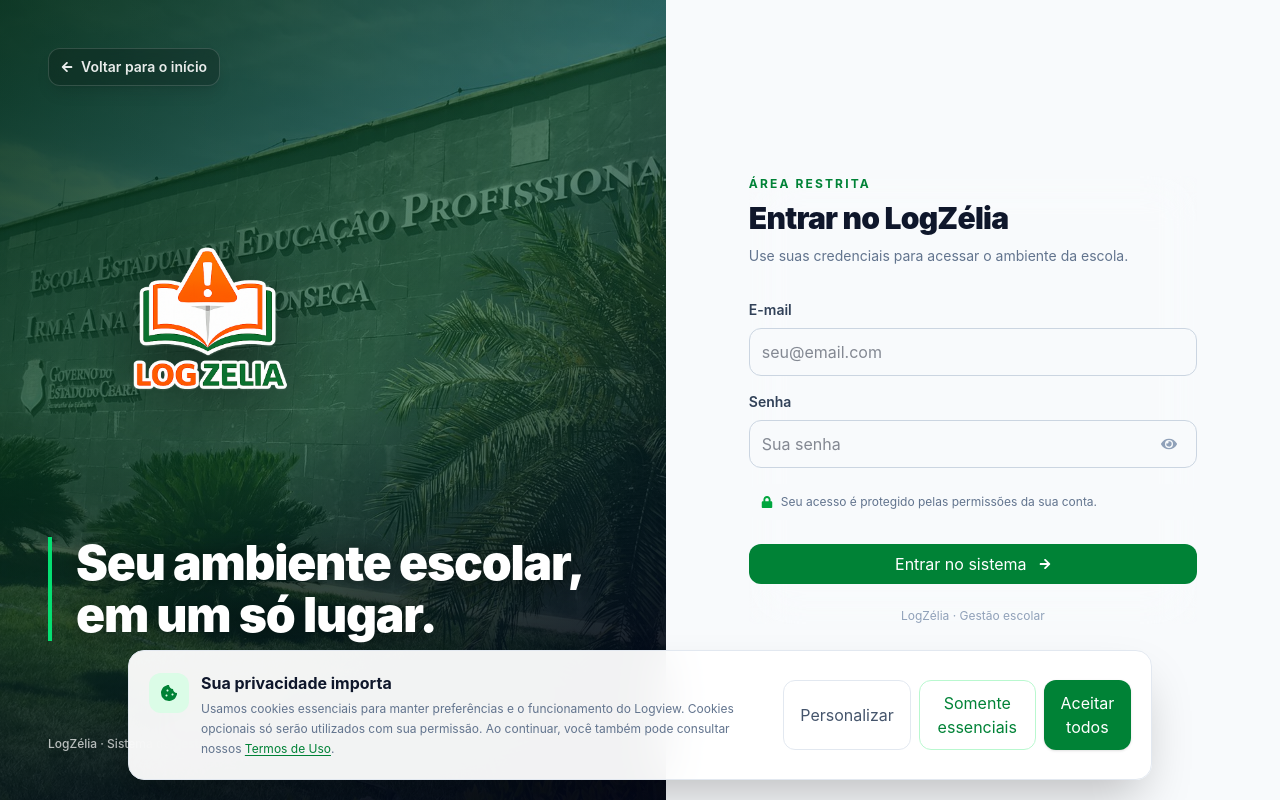
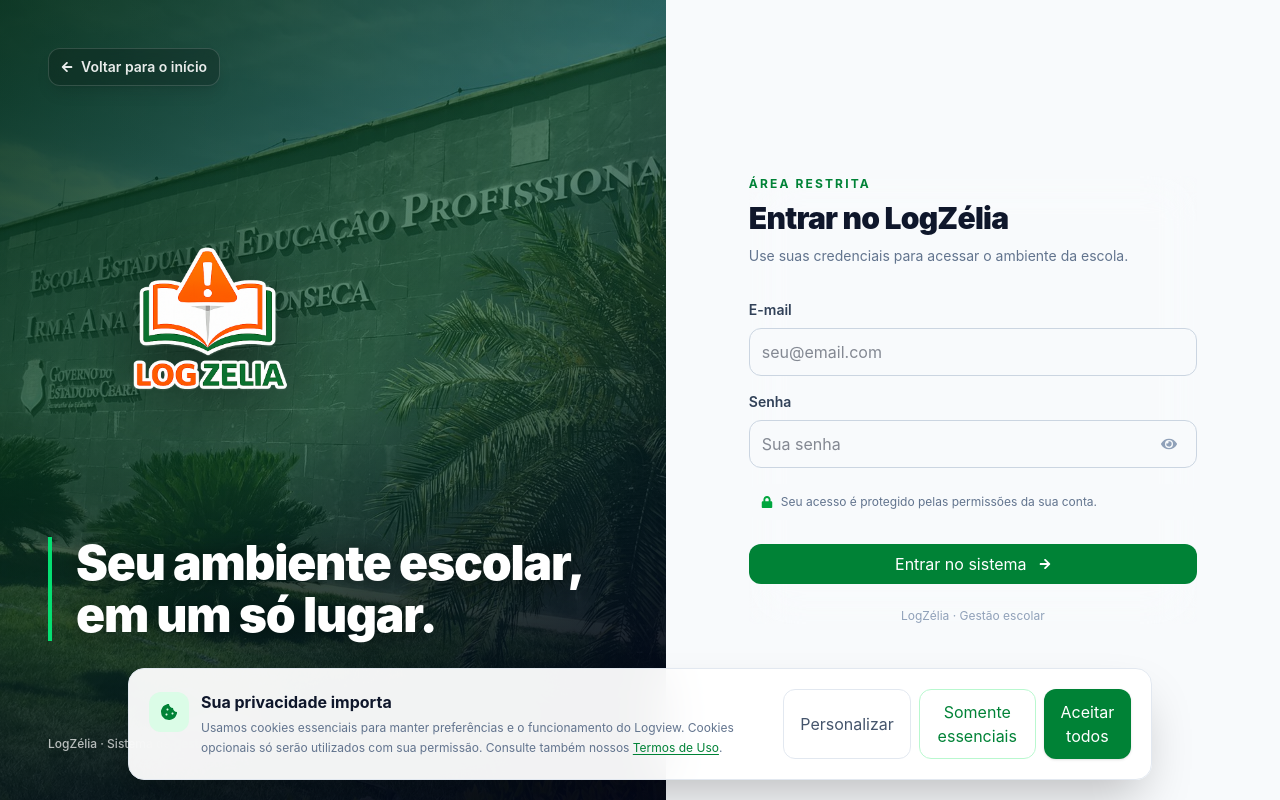
Before and after one commit to Ivozeraa/log-zelia, a React (Vite) app: page /login in a window 1280 px wide. Built offline with nearby package versions, Linux system fonts and the light colour scheme.

Commit message:
fix: clean legal modal imports and cookie preferences

```diff
--- a/src/components/ui/LegalAndFeedback.jsx
+++ b/src/components/ui/LegalAndFeedback.jsx
@@ -1,14 +1,5 @@
 import { useEffect, useMemo, useState } from "react";
-import {
-  FaCheck,
-  FaChevronRight,
-  FaCookieBite,
-  FaLock,
-  FaRegStar,
-  FaShieldAlt,
-  FaStar,
-  FaTimes,
-} from "react-icons/fa";
+import { FaCookieBite, FaRegStar, FaShieldAlt, FaStar, FaTimes } from "react-icons/fa";
 import { useAuth } from "../../hooks/useAuth";
 import { notify } from "../../utils/notify";
 import { supabase } from "../../utils/supabase";
@@ -39,9 +30,7 @@ function Modal({ children, onClose, maxWidth = "max-w-xl" }) {
   return (
     <div className="fixed inset-0 z-[1300] flex items-center justify-center bg-slate-950/60 p-4 backdrop-blur-sm" onMouseDown={(e) => e.target === e.currentTarget && onClose()}>
       <div className={`relative flex max-h-[min(88vh,760px)] w-full ${maxWidth} flex-col overflow-hidden rounded-3xl border border-white/70 bg-white shadow-2xl dark:border-slate-700 dark:bg-slate-950`}>
-        <button type="button" onClick={onClose} aria-label="Fechar" className="absolute right-4 top-4 z-10 grid h-9 w-9 place-items-center rounded-full bg-slate-100 text-slate-500 transition hover:bg-slate-200 hover:text-slate-800 dark:bg-slate-800 dark:text-slate-300 dark:hover:bg-slate-700">
-          <FaTimes size={13} />
-        </button>
+        <button type="button" onClick={onClose} aria-label="Fechar" className="absolute right-4 top-4 z-10 grid h-9 w-9 place-items-center rounded-full bg-slate-100 text-slate-500 transition hover:bg-slate-200 hover:text-slate-800 dark:bg-slate-800 dark:text-slate-300 dark:hover:bg-slate-700"><FaTimes size={13} /></button>
         {children}
       </div>
     </div>
@@ -56,11 +45,7 @@ function TermsModal({ onClose }) {
         <h2 className="text-2xl font-black tracking-tight text-slate-900 dark:text-white">Termos de Uso — Logview</h2>
         <p className="mt-2 text-xs text-slate-500 dark:text-slate-400">Versão vigente em 17 de agosto de 2026</p>
       </header>
-      <div className="overflow-y-auto px-6 py-6">
-        <div className="space-y-6 text-sm leading-7 text-slate-600 dark:text-slate-300">
-          {TERMS.map(([title, text]) => <section key={title}><h3 className="mb-1 font-bold text-slate-900 dark:text-white">{title}</h3><p>{text}</p></section>)}
-        </div>
-      </div>
+      <div className="overflow-y-auto px-6 py-6"><div className="space-y-6 text-sm leading-7 text-slate-600 dark:text-slate-300">{TERMS.map(([title, text]) => <section key={title}><h3 className="mb-1 font-bold text-slate-900 dark:text-white">{title}</h3><p>{text}</p></section>)}</div></div>
       <footer className="border-t border-slate-200 px-6 py-4 dark:border-slate-800"><button type="button" onClick={onClose} className="w-full rounded-xl bg-green-700 px-4 py-3 text-sm font-bold text-white transition hover:bg-green-800">Entendi</button></footer>
     </Modal>
   );
@@ -71,22 +56,15 @@ function CookieBanner({ onTerms }) {
   const [preferences, setPreferences] = useState({ analytics: false });
 
   const save = (choice) => {
-    localStorage.setItem(COOKIE_KEY, JSON.stringify({ essential: true, analytics: choice === "all" ? preferences.analytics : false, updatedAt: new Date().toISOString() }));
+    localStorage.setItem(COOKIE_KEY, JSON.stringify({ essential: true, analytics: choice === "all" || (choice === "custom" && preferences.analytics), updatedAt: new Date().toISOString() }));
     window.dispatchEvent(new Event("logview-cookie-consent"));
   };
 
   return (
-    <div className="fixed inset-x-0 bottom-0 z-[1250] p-3 sm:p-5">
-      <div className="mx-auto max-w-5xl rounded-2xl border border-slate-200 bg-white/95 p-4 shadow-2xl backdrop-blur-xl dark:border-slate-700 dark:bg-slate-950/95 sm:p-5">
-        <div className="flex flex-col gap-4 lg:flex-row lg:items-center lg:justify-between">
-          <div className="flex gap-3">
-            <div className="mt-0.5 hidden h-10 w-10 shrink-0 place-items-center rounded-xl bg-green-100 text-green-700 sm:grid dark:bg-green-950/60 dark:text-green-300"><FaCookieBite /></div>
-            <div><h3 className="font-bold text-slate-900 dark:text-white">Sua privacidade importa</h3><p className="mt-1 max-w-3xl text-xs leading-5 text-slate-500 dark:text-slate-400">Usamos cookies essenciais para manter preferências e o funcionamento do Logview. Cookies opcionais só serão utilizados com sua permissão. Ao continuar, você também pode consultar nossos <button type="button" onClick={onTerms} className="font-semibold text-green-700 underline underline-offset-2 dark:text-green-300">Termos de Uso</button>.</p></div>
-          </div>
-          {!showSettings ? <div className="flex flex-col gap-2 sm:flex-row"><button type="button" onClick={() => setShowSettings(true)} className="rounded-xl border border-slate-200 px-4 py-2.5 text-xs font-bold text-slate-600 hover:bg-slate-50 dark:border-slate-700 dark:text-slate-300 dark:hover:bg-slate-900">Personalizar</button><button type="button" onClick={() => save("essential")} className="rounded-xl border border-green-200 px-4 py-2.5 text-xs font-bold text-green-700 hover:bg-green-50 dark:border-green-900 dark:text-green-300 dark:hover:bg-green-950/30">Somente essenciais</button><button type="button" onClick={() => save("all")} className="rounded-xl bg-green-700 px-4 py-2.5 text-xs font-bold text-white shadow-sm hover:bg-green-800">Aceitar todos</button></div> : <div className="flex items-center gap-3"><label className="flex items-center gap-2 text-xs font-semibold text-slate-600 dark:text-slate-300"><input type="checkbox" checked={preferences.analytics} onChange={(e) => setPreferences({ analytics: e.target.checked })} className="accent-green-700" /> Cookies opcionais</label><button type="button" onClick={() => save("custom")} className="rounded-xl bg-green-700 px-4 py-2.5 text-xs font-bold text-white hover:bg-green-800">Salvar preferências</button></div>}
-        </div>
-      </div>
-    </div>
+    <div className="fixed inset-x-0 bottom-0 z-[1250] p-3 sm:p-5"><div className="mx-auto max-w-5xl rounded-2xl border border-slate-200 bg-white/95 p-4 shadow-2xl backdrop-blur-xl dark:border-slate-700 dark:bg-slate-950/95 sm:p-5">
+      <div className="flex flex-col gap-4 lg:flex-row lg:items-center lg:justify-between"><div className="flex gap-3"><div className="mt-0.5 hidden h-10 w-10 shrink-0 place-items-center rounded-xl bg-green-100 text-green-700 sm:grid dark:bg-green-950/60 dark:text-green-300"><FaCookieBite /></div><div><h3 className="font-bold text-slate-900 dark:text-white">Sua privacidade importa</h3><p className="mt-1 max-w-3xl text-xs leading-5 text-slate-500 dark:text-slate-400">Usamos cookies essenciais para manter preferências e o funcionamento do Logview. Cookies opcionais só serão utilizados com sua permissão. Consulte também nossos <button type="button" onClick={onTerms} className="font-semibold text-green-700 underline underline-offset-2 dark:text-green-300">Termos de Uso</button>.</p></div></div>
+      {!showSettings ? <div className="flex flex-col gap-2 sm:flex-row"><button type="button" onClick={() => setShowSettings(true)} className="rounded-xl border border-slate-200 px-4 py-2.5 text-xs font-bold text-slate-600 hover:bg-slate-50 dark:border-slate-700 dark:text-slate-300 dark:hover:bg-slate-900">Personalizar</button><button type="button" onClick={() => save("essential")} className="rounded-xl border border-green-200 px-4 py-2.5 text-xs font-bold text-green-700 hover:bg-green-50 dark:border-green-900 dark:text-green-300 dark:hover:bg-green-950/30">Somente essenciais</button><button type="button" onClick={() => save("all")} className="rounded-xl bg-green-700 px-4 py-2.5 text-xs font-bold text-white shadow-sm hover:bg-green-800">Aceitar todos</button></div> : <div className="flex flex-wrap items-center gap-3"><label className="flex items-center gap-2 text-xs font-semibold text-slate-600 dark:text-slate-300"><input type="checkbox" checked={preferences.analytics} onChange={(e) => setPreferences({ analytics: e.target.checked })} className="accent-green-700" /> Cookies opcionais</label><button type="button" onClick={() => save("custom")} className="rounded-xl bg-green-700 px-4 py-2.5 text-xs font-bold text-white hover:bg-green-800">Salvar preferências</button></div>}
+      </div></div></div>
   );
 }
 
@@ -101,46 +79,19 @@ function FeedbackModal({ user, onClose }) {
   const submit = async () => {
     if (!rating) return notify.warning("Escolha uma avaliação de 1 a 5 estrelas.");
     setSaving(true);
-    const { error } = await supabase.from("feedbacks").insert({
-      nome: user?.nome || "Usuário do Logview",
-      email: user?.email || null,
-      cargo: null,
-      titulo: rating >= 4 ? "Boa experiência com o Logview" : "Avaliação do Logview",
-      avaliacao: rating,
-      comentario: comment.trim() || null,
-      autoriza_publicacao: allowPublication,
-      publicado: false,
-      recomendaria: recommend,
-    });
+    const { error } = await supabase.from("feedbacks").insert({ nome: user?.nome || "Usuário do Logview", email: user?.email || null, cargo: null, titulo: rating >= 4 ? "Boa experiência com o Logview" : "Avaliação do Logview", avaliacao: rating, comentario: comment.trim() || null, autoriza_publicacao: allowPublication, publicado: false, recomendaria: recommend });
     setSaving(false);
-    if (error) {
-      console.error("Erro ao enviar avaliação:", error);
-      notify.error("Não foi possível enviar sua avaliação agora.");
-      return;
-    }
+    if (error) { console.error("Erro ao enviar avaliação:", error); notify.error("Não foi possível enviar sua avaliação agora."); return; }
     notify.success("Obrigado! Sua avaliação foi enviada.");
     onClose();
   };
 
-  return (
-    <Modal onClose={onClose}>
-      <div className="overflow-y-auto">
-        <div className="bg-gradient-to-br from-green-700 to-emerald-600 px-6 pb-8 pt-7 text-white">
-          <div className="mb-5 flex h-12 w-12 items-center justify-center rounded-2xl bg-white/15"><FaRegStar size={21} /></div>
-          <p className="text-xs font-bold uppercase tracking-[0.18em] text-green-100">Sua opinião faz diferença</p>
-          <h2 className="mt-2 text-2xl font-black tracking-tight">Como está sendo sua experiência?</h2>
-          <p className="mt-2 max-w-md text-sm leading-6 text-green-50">Leva menos de um minuto. Seu feedback ajuda a tornar o Logview mais rápido, simples e útil para a escola.</p>
-        </div>
-        <div className="space-y-6 px-6 py-6">
-          <div><p className="mb-3 text-sm font-bold text-slate-800 dark:text-white">Como você avalia o sistema?</p><div className="flex gap-2" onMouseLeave={() => setHover(0)}>{[1,2,3,4,5].map((value) => <button key={value} type="button" aria-label={`${value} estrelas`} onMouseEnter={() => setHover(value)} onClick={() => setRating(value)} className="rounded-xl p-2 transition hover:bg-amber-50 dark:hover:bg-amber-950/20"><FaStar size={28} className={(hover || rating) >= value ? "text-amber-400" : "text-slate-200 dark:text-slate-700"} /></button>)}</div><p className="mt-2 text-xs text-slate-400">{rating ? ["Muito ruim", "Pode melhorar", "Razoável", "Muito bom", "Excelente"][rating - 1] : "Selecione uma nota"}</p></div>
-          <div><label className="mb-2 block text-sm font-bold text-slate-800 dark:text-white">O que você gostaria de contar?</label><textarea value={comment} onChange={(e) => setComment(e.target.value)} rows={4} maxLength={600} placeholder="Conte o que funcionou bem ou o que podemos melhorar..." className="w-full resize-none rounded-2xl border border-slate-200 bg-slate-50 px-4 py-3 text-sm outline-none transition focus:border-green-600 focus:ring-2 focus:ring-green-100 dark:border-slate-700 dark:bg-slate-900 dark:text-white" /><div className="mt-1 text-right text-[11px] text-slate-400">{comment.length}/600</div></div>
-          <div><p className="mb-2 text-sm font-bold text-slate-800 dark:text-white">Você recomendaria o Logview?</p><div className="flex gap-2"><button type="button" onClick={() => setRecommend(true)} className={`rounded-xl border px-4 py-2 text-xs font-bold ${recommend === true ? "border-green-600 bg-green-50 text-green-700 dark:bg-green-950/30" : "border-slate-200 text-slate-500 dark:border-slate-700"}`}>Sim</button><button type="button" onClick={() => setRecommend(false)} className={`rounded-xl border px-4 py-2 text-xs font-bold ${recommend === false ? "border-red-500 bg-red-50 text-red-600 dark:bg-red-950/30" : "border-slate-200 text-slate-500 dark:border-slate-700"}`}>Ainda não</button></div></div>
-          <label className="flex cursor-pointer items-start gap-3 rounded-2xl border border-slate-200 p-3 dark:border-slate-700"><input type="checkbox" checked={allowPublication} onChange={(e) => setAllowPublication(e.target.checked)} className="mt-0.5 accent-green-700" /><span className="text-xs leading-5 text-slate-500 dark:text-slate-400">Autorizo o Logview a publicar meu comentário na página inicial, sem expor dados de contato.</span></label>
-          <div className="flex flex-col-reverse gap-2 sm:flex-row sm:justify-end"><button type="button" onClick={onClose} className="rounded-xl border border-slate-200 px-4 py-3 text-xs font-bold text-slate-600 dark:border-slate-700 dark:text-slate-300">Agora não</button><button type="button" onClick={submit} disabled={saving} className="rounded-xl bg-green-700 px-5 py-3 text-xs font-bold text-white shadow-sm transition hover:bg-green-800 disabled:cursor-not-allowed disabled:opacity-60">{saving ? "Enviando..." : "Enviar avaliação"}</button></div>
-        </div>
-      </div>
-    </Modal>
-  );
+  return <Modal onClose={onClose}><div className="overflow-y-auto"><div className="bg-gradient-to-br from-green-700 to-emerald-600 px-6 pb-8 pt-7 text-white"><div className="mb-5 flex h-12 w-12 items-center justify-center rounded-2xl bg-white/15"><FaRegStar size={21} /></div><p className="text-xs font-bold uppercase tracking-[0.18em] text-green-100">Sua opinião faz diferença</p><h2 className="mt-2 text-2xl font-black tracking-tight">Como está sendo sua experiência?</h2><p className="mt-2 max-w-md text-sm leading-6 text-green-50">Leva menos de um minuto. Seu feedback ajuda a tornar o Logview mais rápido, simples e útil para a escola.</p></div>
+    <div className="space-y-6 px-6 py-6"><div><p className="mb-3 text-sm font-bold text-slate-800 dark:text-white">Como você avalia o sistema?</p><div className="flex gap-2" onMouseLeave={() => setHover(0)}>{[1,2,3,4,5].map((value) => <button key={value} type="button" aria-label={`${value} estrelas`} onMouseEnter={() => setHover(value)} onClick={() => setRating(value)} className="rounded-xl p-2 transition hover:bg-amber-50 dark:hover:bg-amber-950/20"><FaStar size={28} className={(hover || rating) >= value ? "text-amber-400" : "text-slate-200 dark:text-slate-700"} /></button>)}</div><p className="mt-2 text-xs text-slate-400">{rating ? ["Muito ruim", "Pode melhorar", "Razoável", "Muito bom", "Excelente"][rating - 1] : "Selecione uma nota"}</p></div>
+      <div><label className="mb-2 block text-sm font-bold text-slate-800 dark:text-white">O que você gostaria de contar?</label><textarea value={comment} onChange={(e) => setComment(e.target.value)} rows={4} maxLength={600} placeholder="Conte o que funcionou bem ou o que podemos melhorar..." className="w-full resize-none rounded-2xl border border-slate-200 bg-slate-50 px-4 py-3 text-sm outline-none transition focus:border-green-600 focus:ring-2 focus:ring-green-100 dark:border-slate-700 dark:bg-slate-900 dark:text-white" /><div className="mt-1 text-right text-[11px] text-slate-400">{comment.length}/600</div></div>
+      <div><p className="mb-2 text-sm font-bold text-slate-800 dark:text-white">Você recomendaria o Logview?</p><div className="flex gap-2"><button type="button" onClick={() => setRecommend(true)} className={`rounded-xl border px-4 py-2 text-xs font-bold ${recommend === true ? "border-green-600 bg-green-50 text-green-700 dark:bg-green-950/30" : "border-slate-200 text-slate-500 dark:border-slate-700"}`}>Sim</button><button type="button" onClick={() => setRecommend(false)} className={`rounded-xl border px-4 py-2 text-xs font-bold ${recommend === false ? "border-red-500 bg-red-50 text-red-600 dark:bg-red-950/30" : "border-slate-200 text-slate-500 dark:border-slate-700"}`}>Ainda não</button></div></div>
+      <label className="flex cursor-pointer items-start gap-3 rounded-2xl border border-slate-200 p-3 dark:border-slate-700"><input type="checkbox" checked={allowPublication} onChange={(e) => setAllowPublication(e.target.checked)} className="mt-0.5 accent-green-700" /><span className="text-xs leading-5 text-slate-500 dark:text-slate-400">Autorizo o Logview a publicar meu comentário na página inicial, sem expor dados de contato.</span></label>
+      <div className="flex flex-col-reverse gap-2 sm:flex-row sm:justify-end"><button type="button" onClick={onClose} className="rounded-xl border border-slate-200 px-4 py-3 text-xs font-bold text-slate-600 dark:border-slate-700 dark:text-slate-300">Agora não</button><button type="button" onClick={submit} disabled={saving} className="rounded-xl bg-green-700 px-5 py-3 text-xs font-bold text-white shadow-sm transition hover:bg-green-800 disabled:cursor-not-allowed disabled:opacity-60">{saving ? "Enviando..." : "Enviar avaliação"}</button></div></div></div></Modal>;
 }
 
 export function LegalAndFeedback() {
@@ -148,7 +99,6 @@ export function LegalAndFeedback() {
   const [cookieVisible, setCookieVisible] = useState(false);
   const [termsVisible, setTermsVisible] = useState(false);
   const [feedbackVisible, setFeedbackVisible] = useState(false);
-
   const feedbackKey = useMemo(() => `${FEEDBACK_KEY_PREFIX}_${user?.id || "guest"}`, [user?.id]);
 
   useEffect(() => {
@@ -160,16 +110,9 @@ export function LegalAndFeedback() {
 
   useEffect(() => {
     if (!user || cookieVisible || localStorage.getItem(feedbackKey)) return undefined;
-    const timer = window.setTimeout(() => {
-      localStorage.setItem(feedbackKey, new Date().toISOString());
-      setFeedbackVisible(true);
-    }, 1100);
+    const timer = window.setTimeout(() => { localStorage.setItem(feedbackKey, new Date().toISOString()); setFeedbackVisible(true); }, 1100);
     return () => window.clearTimeout(timer);
   }, [user, cookieVisible, feedbackKey]);
 
-  return <>
-    {cookieVisible && <CookieBanner onTerms={() => setTermsVisible(true)} />}
-    {termsVisible && <TermsModal onClose={() => setTermsVisible(false)} />}
-    {feedbackVisible && <FeedbackModal user={user} onClose={() => setFeedbackVisible(false)} />}
-  </>;
+  return <>{cookieVisible && <CookieBanner onTerms={() => setTermsVisible(true)} />}{termsVisible && <TermsModal onClose={() => setTermsVisible(false)} />}{feedbackVisible && <FeedbackModal user={user} onClose={() => setFeedbackVisible(false)} />}</>;
 }
```
